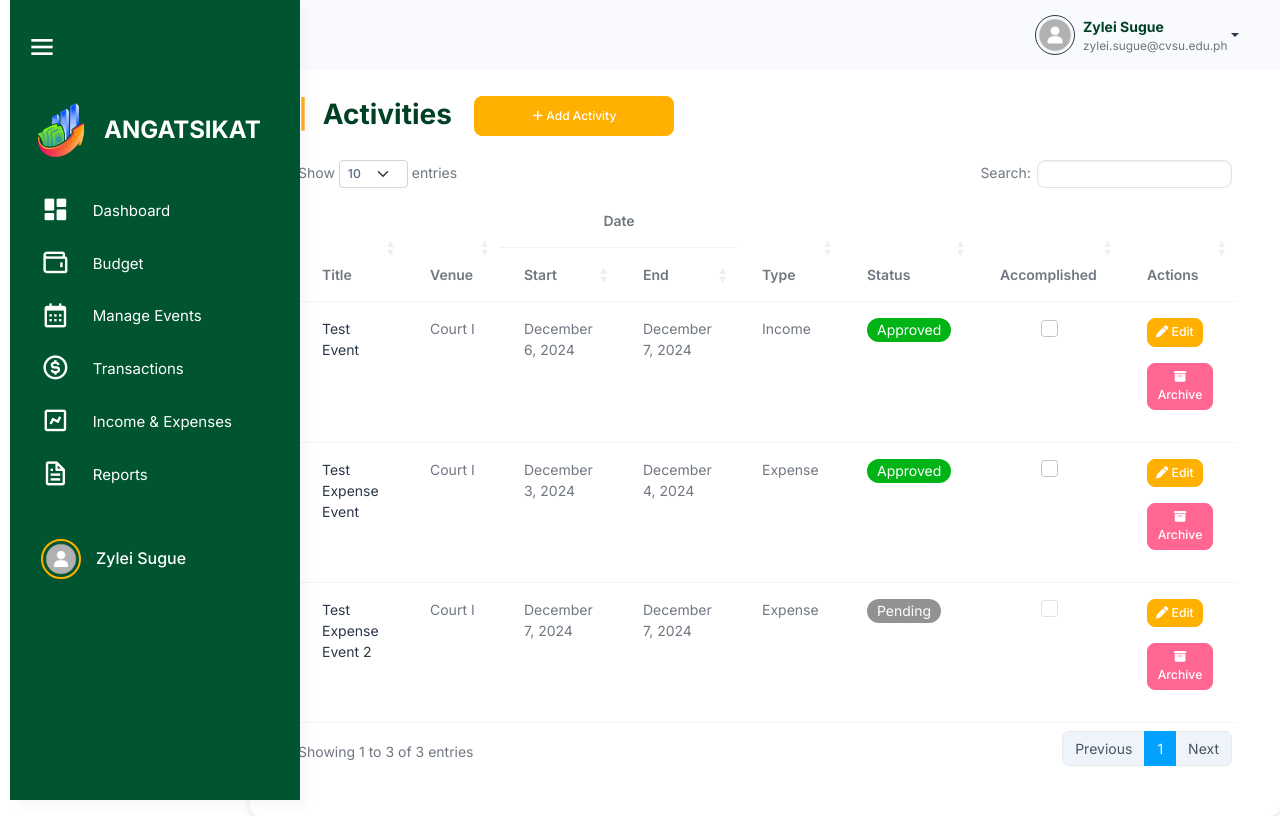
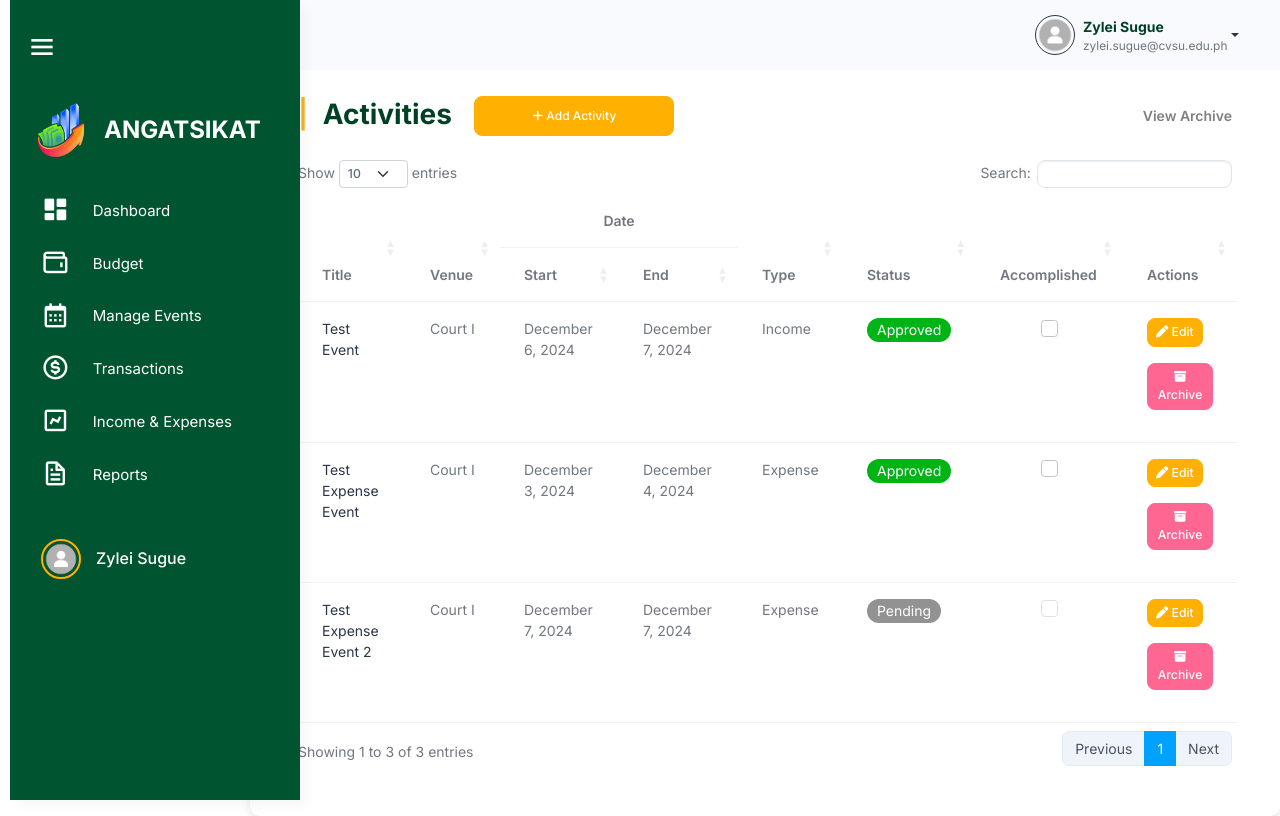
Before and after one commit to sayilisayily/angat_sikat_app, a PHP site: page /activities.php in a window 1280 px wide. Run offline with PHP 8.4, Linux system fonts and the light colour scheme; a user stored in the database is signed in; data comes from the database, SQL or seed files in the repository; some libraries are stand-ins or nearby versions.

Commit message:
view archive

```diff
--- a/src/activity_management/activities.php
+++ b/src/activity_management/activities.php
@@ -60,11 +60,18 @@ $result = $conn->query($sql);
         <?php include '../sidebar.php'; ?>
 
     <div class="container mt-5 p-5">
-        <h2 class="mb-4"><span class="text-warning fw-bold me-2">|</span> Activities
-            <button class="btn btn-primary ms-3" data-bs-toggle="modal" data-bs-target="#addEventModal"
-             style="height: 40px; width: 200px; border-radius: 8px; font-size: 12px;">
-                <i class="fa-solid fa-plus"></i> Add Activity
-            </button>
+        <h2 class="mb-4 d-flex align-items-center justify-content-between">
+            <div>
+                <span class="text-warning fw-bold me-2">|</span> Activities
+                <button class="btn btn-primary ms-3" data-bs-toggle="modal" data-bs-target="#addEventModal"
+                style="height: 40px; width: 200px; border-radius: 8px; font-size: 12px;">
+                    <i class="fa-solid fa-plus"></i> Add Activity
+                </button>
+            </div>
+            <a href="activities_archive.php" class="text-gray text-decoration-none fw-bold"
+                    style="font-size: 14px;">
+                        View Archive
+            </a>
         </h2>
         <table id="eventsTable" class="table">
             <thead>
```
